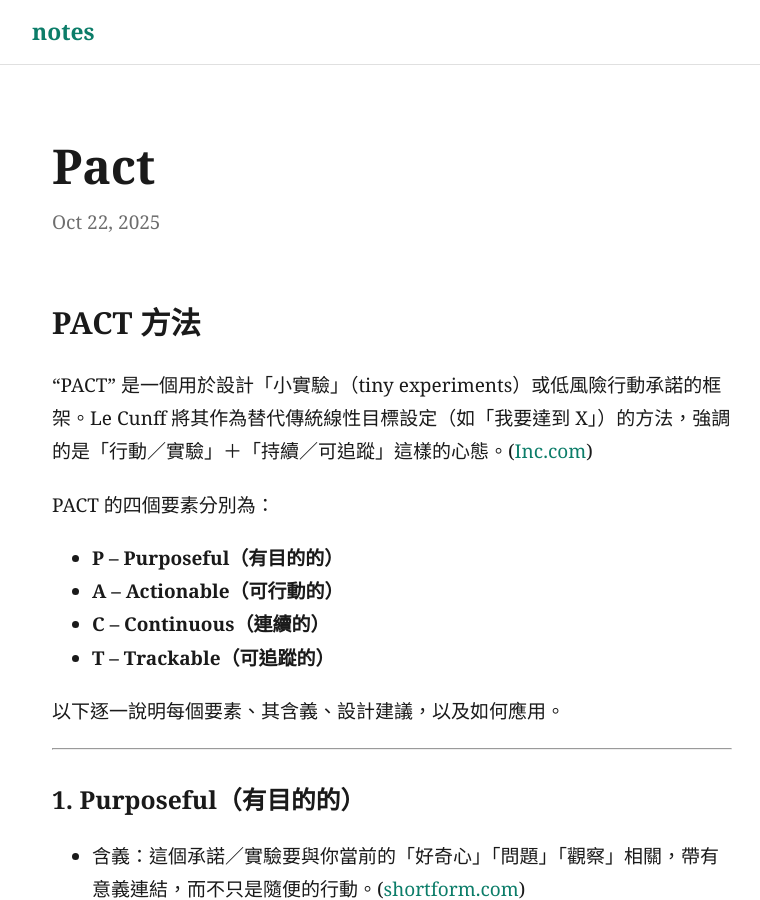
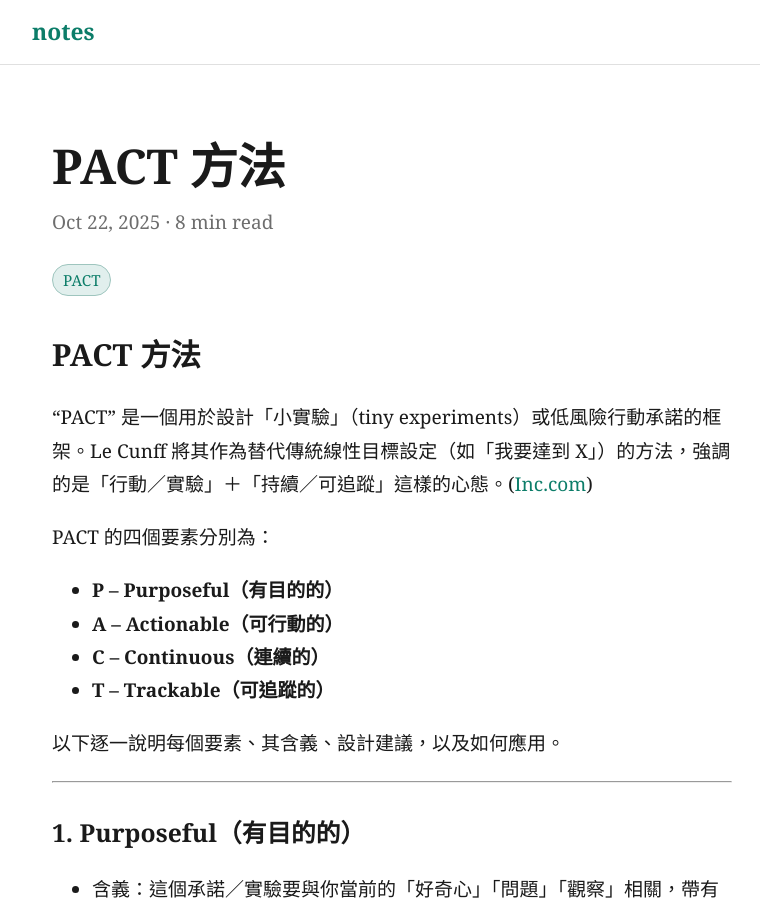
Before and after one commit to linjose/notes, a Jekyll site: the page built from _posts/2025-10-22-PACT.md, in a window 1280 px wide and 900 px high. Shown: the whole window, without its empty margins (248-1008 px from the left). Built offline with Jekyll 4.4.1, drawn with Linux system fonts in a browser that asks for light colours; our own code applies the rules of GitHub Pages for plain Markdown files.

Commit message:
Update 2025-10-22-PACT.md

```diff
--- a/_posts/2025-10-22-PACT.md
+++ b/_posts/2025-10-22-PACT.md
@@ -1,3 +1,12 @@
+---
+layout: post
+title: PACT 方法
+date: 2025-10-22
+reading_time: 8 min read
+tags: [PACT]
+excerpt:
+---
+
 ## PACT 方法
 
 “PACT” 是一個用於設計「小實驗」（tiny experiments）或低風險行動承諾的框架。Le Cunff 將其作為替代傳統線性目標設定（如「我要達到 X」）的方法，強調的是「行動／實驗」＋「持續／可追蹤」這樣的心態。([Inc.com][1])
```
